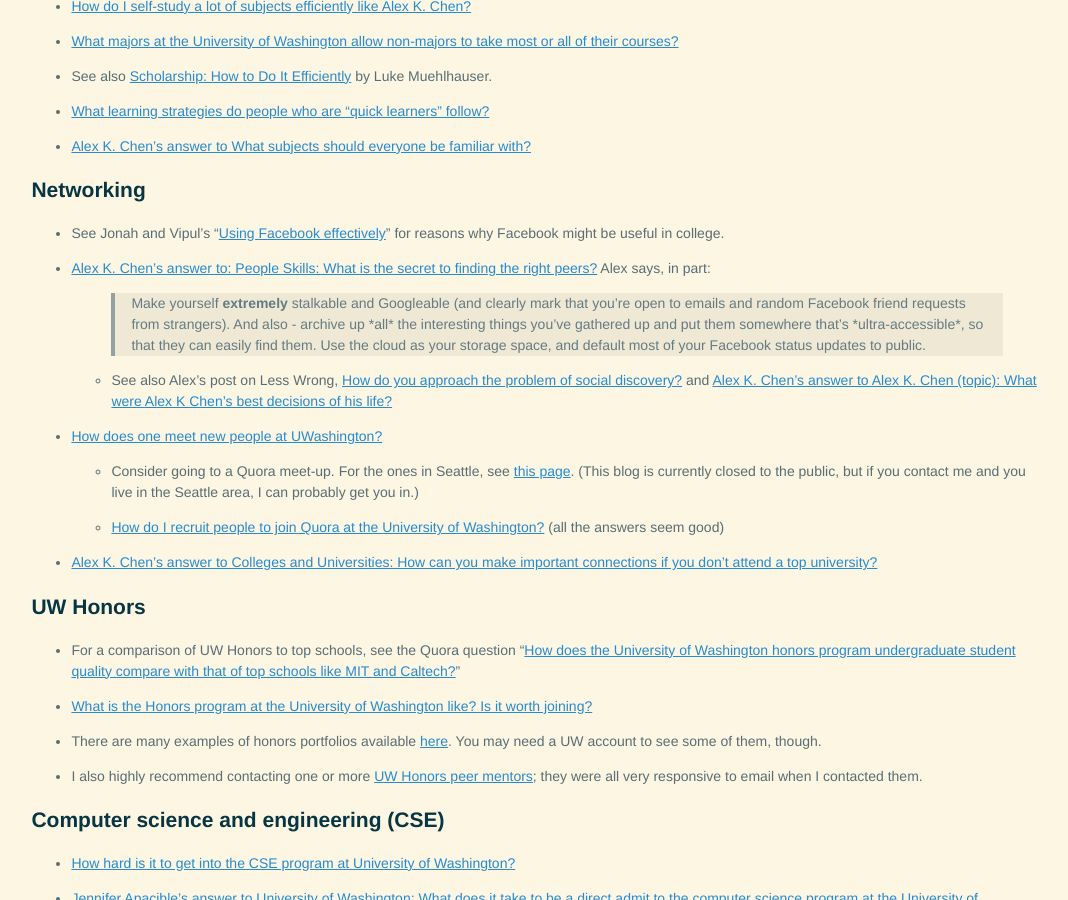
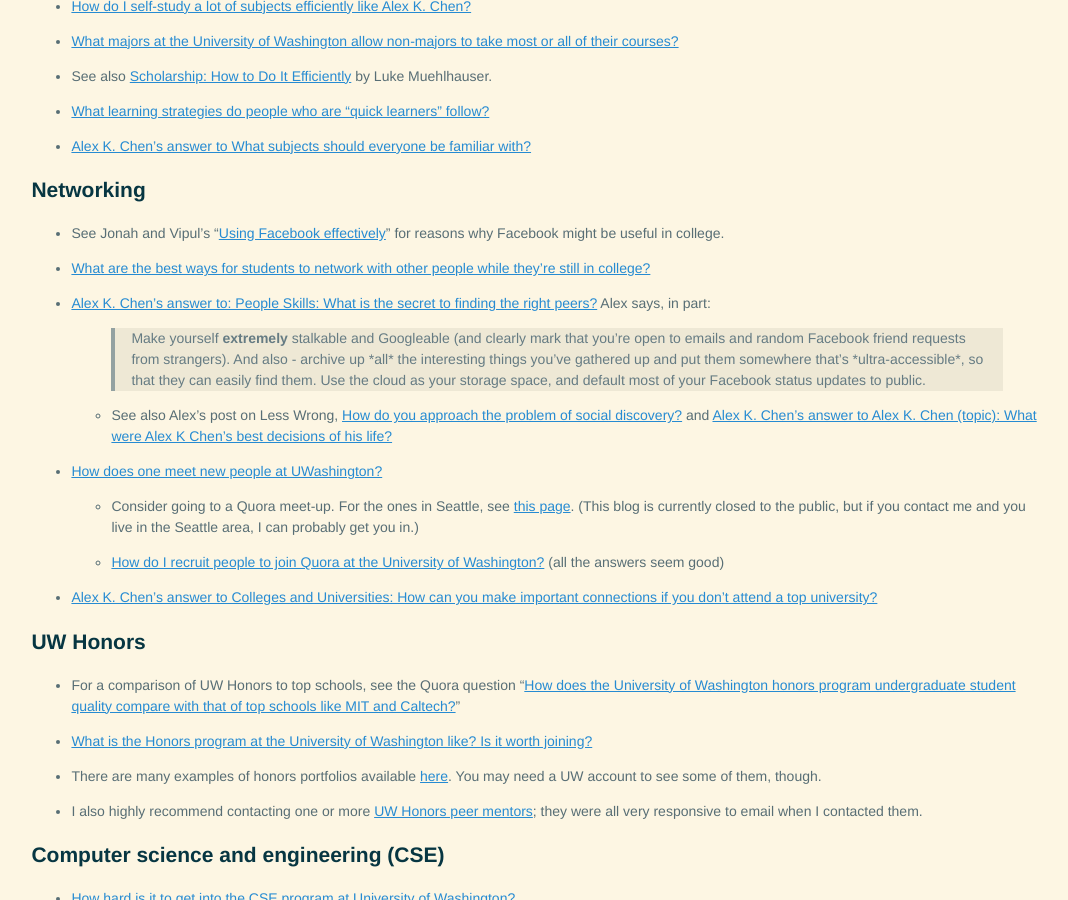
Before and after one commit to riceissa/riceissa.github.io, a Jekyll site: the page built from uw/resources.md, in a window 1280 px wide and 900 px high, scrolled down 1429 px. Shown: the whole window, without its empty margins (103-1171 px from the left). Built offline with Jekyll 4.4.1, drawn with Linux system fonts in a browser that asks for light colours; Markdown is read by kramdown in place of the engine named in the settings; comment, search, counter and statistics services are not loaded.

Commit message:
add networking link

```diff
--- a/uw/resources.md
+++ b/uw/resources.md
@@ -93,6 +93,8 @@ See also the [Lazy College Senior meme](http://www.quickmeme.com/Lazy-College-Se
 ## Networking
 
 -   See Jonah and Vipul’s “[Using Facebook effectively](http://info.cognitomentoring.org/wiki/Using_Facebook_effectively)” for reasons why Facebook might be useful in college.
+
+- [What are the best ways for students to network with other people while they're still in college?](https://www.quora.com/What-are-the-best-ways-for-students-to-network-with-other-people-while-theyre-still-in-college)
 
 -   [Alex K. Chen’s answer to: People Skills: What is the secret to finding the right peers?](https://www.quora.com/People-Skills/What-is-the-secret-to-finding-the-right-peers/answer/Alex-K-Chen)
 Alex says, in part:
```
